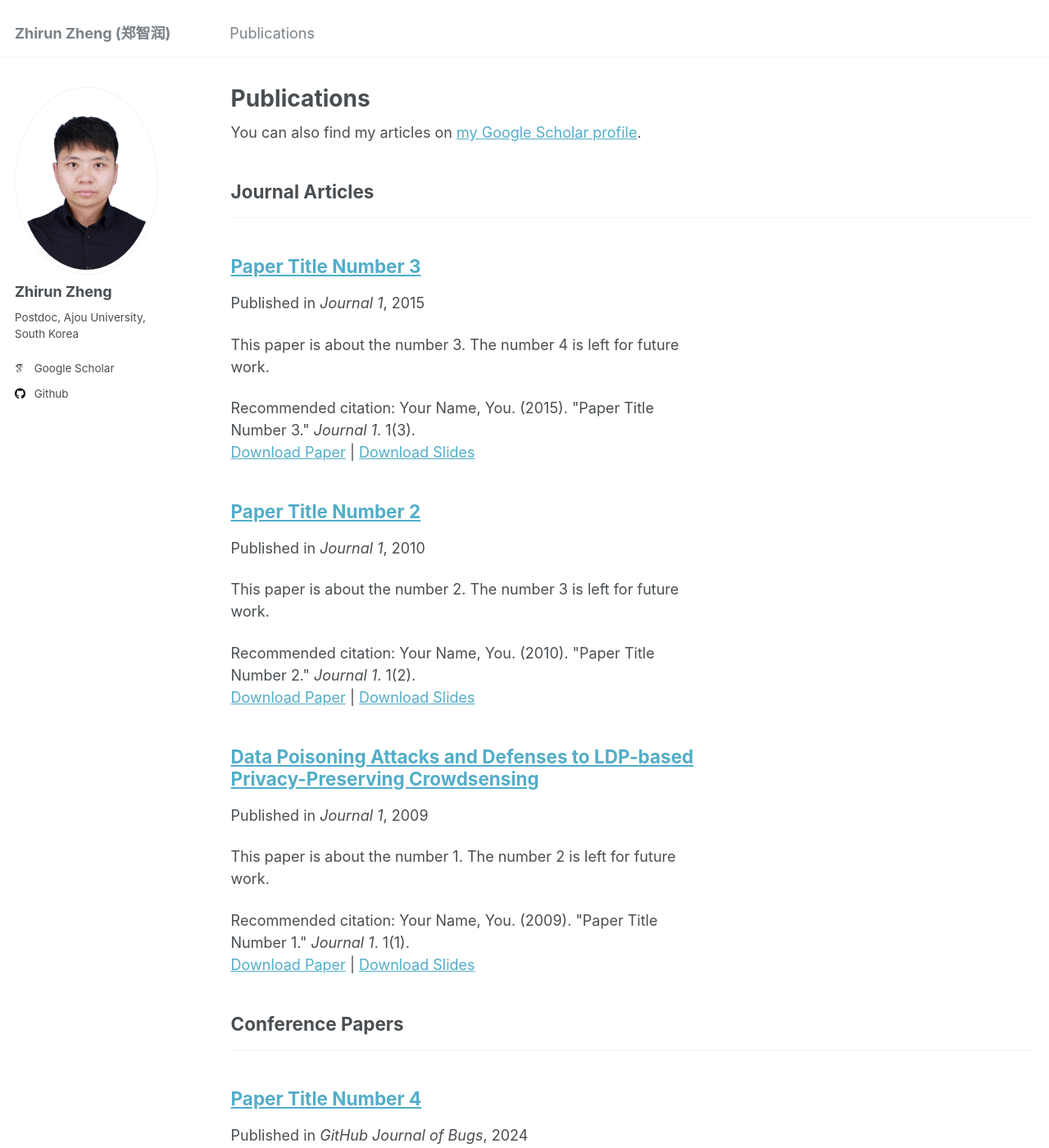
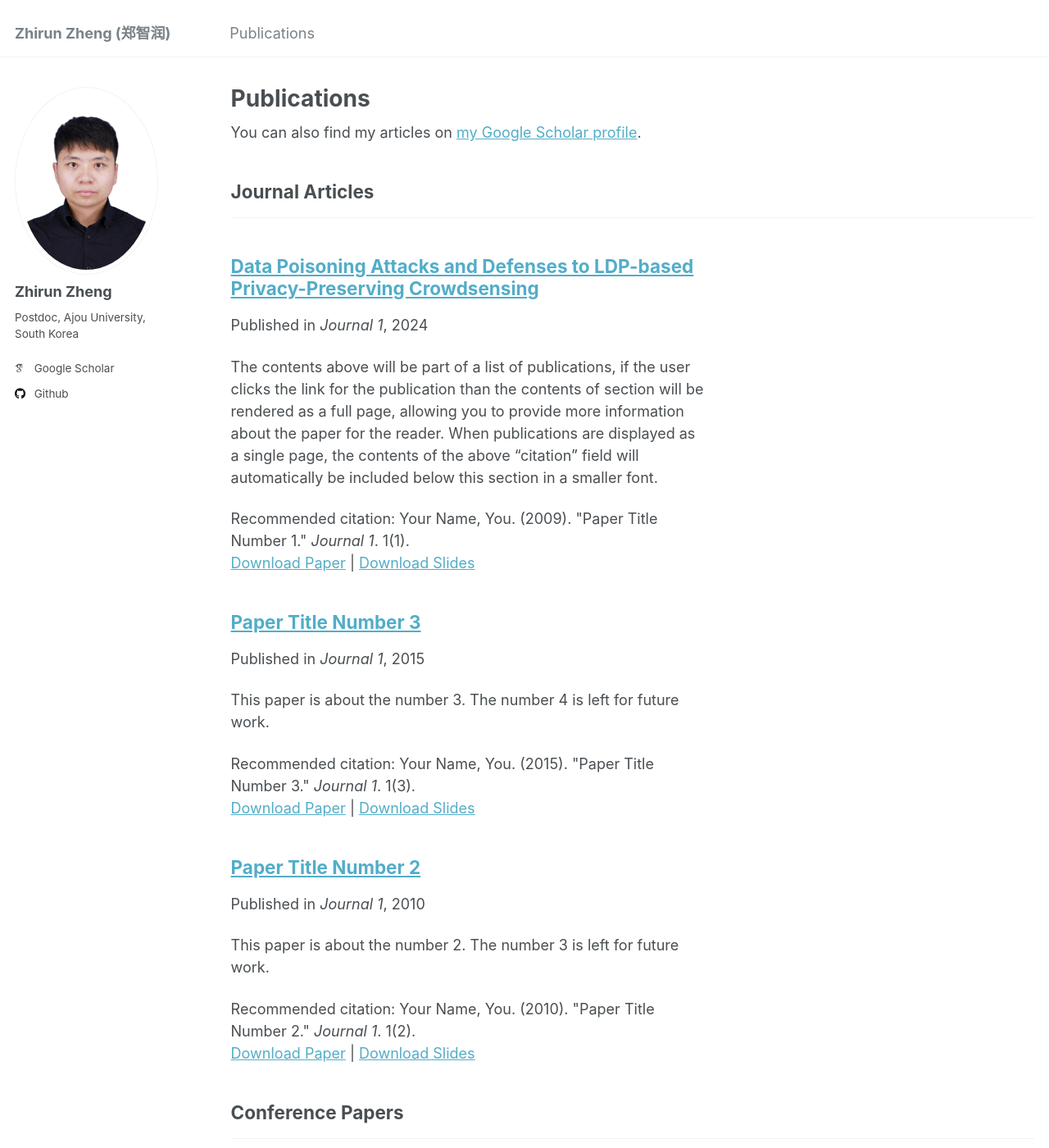
Before and after one commit to zhengzhirun/EN, a Jekyll site: the page built from _pages/publications.html, in a window 1280 px wide and 1400 px high. Shown: the whole window at 82% size. Built offline with Jekyll 4.4.1, drawn with Linux system fonts in a browser that asks for light colours; some web fonts are replaced.

Commit message:
Update 2024-02-07-paper-title-number-1.md

```diff
--- a/_publications/2024-02-07-paper-title-number-1.md
+++ b/_publications/2024-02-07-paper-title-number-1.md
@@ -3,8 +3,7 @@ title: "Data Poisoning Attacks and Defenses to LDP-based Privacy-Preserving Crow
 collection: publications
 category: manuscripts
 permalink: /publication/2009-10-01-paper-title-number-1
-excerpt: 'This paper is about the number 1. The number 2 is left for future work.'
-date: 2009-10-01
+date: 2024-02-07
 venue: 'Journal 1'
 slidesurl: 'http://academicpages.github.io/files/slides1.pdf'
 paperurl: 'http://academicpages.github.io/files/paper1.pdf'
```
